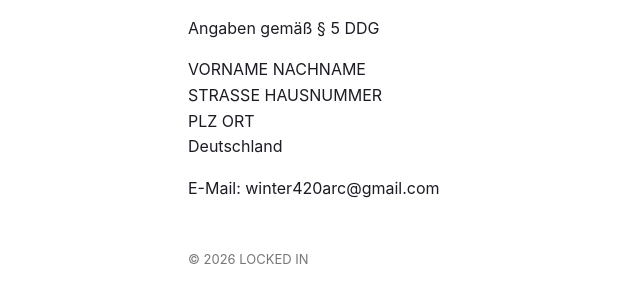
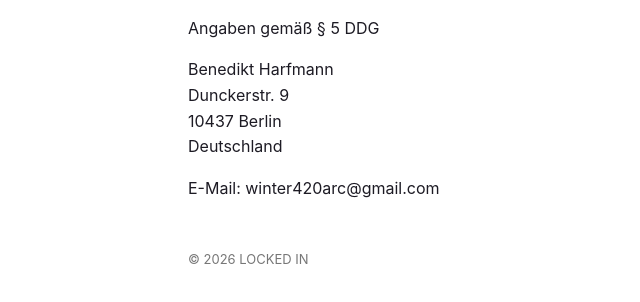
Before and after one commit to lockedinstudio/lockedinstudio.github.io, a plain HTML site: page impressum.html in a window 1280 px wide. Shown: the part 132-434 px from the top of the page, without its empty margins (92-732 px from the left). Drawn offline with Linux system fonts and the light colour scheme.

Commit message:
Update contact information in impressum.html

```diff
--- a/impressum.html
+++ b/impressum.html
@@ -2,6 +2,6 @@
 <nav><a href="index.html">Home</a><a href="privacy-policy.html">Privacy Policy</a><a href="impressum.html">Impressum</a></nav>
 <h1>Impressum</h1>
 <p>Angaben gemäß § 5 DDG</p>
-<p>VORNAME NACHNAME<br>STRASSE HAUSNUMMER<br>PLZ ORT<br>Deutschland</p>
+<p>Benedikt Harfmann<br>Dunckerstr. 9<br>10437 Berlin<br>Deutschland</p>
 <p>E-Mail: winter420arc@gmail.com</p>
 <footer>© 2026 LOCKED IN</footer></body></html>
```
